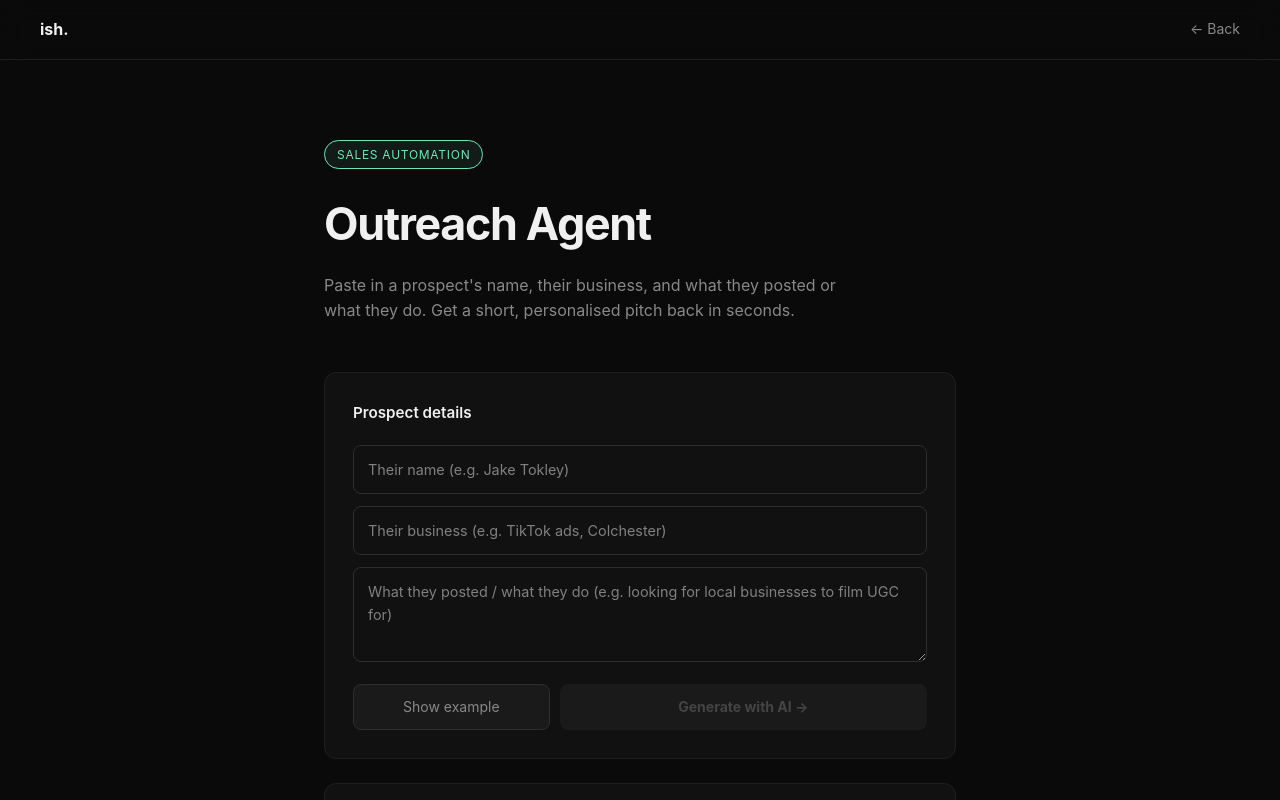
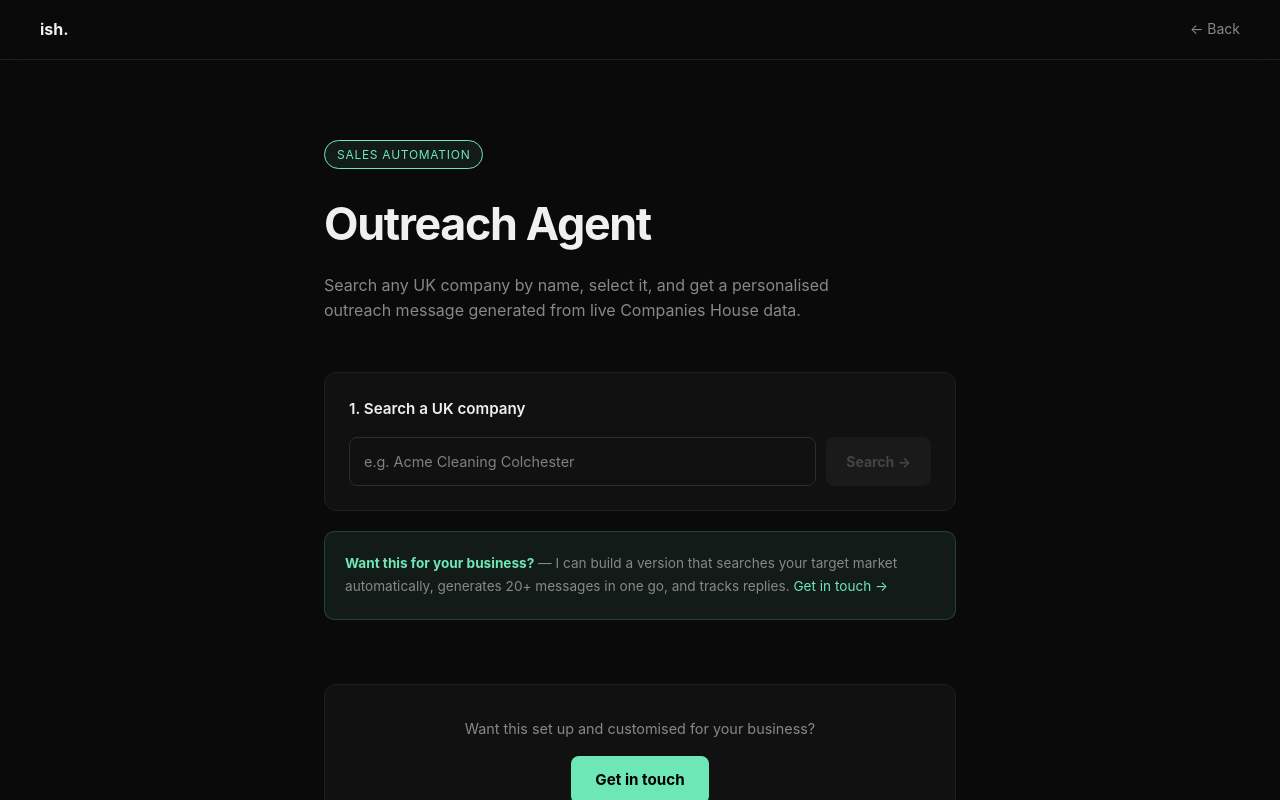
Before and after one commit to reverendish/ish-portfolio, a Next.js app: page /tools/outreach-agent in a window 1280 px wide. Shown: the top 800 px of the page. Built offline with nearby package versions, Linux system fonts and the light colour scheme.

Commit message:
Replace outreach demo with live Companies House search + AI generation

```diff
--- /dev/null
+++ b/app/api/companies/route.ts
@@ -0,0 +1,41 @@
+import { NextRequest, NextResponse } from "next/server";
+
+export async function GET(req: NextRequest) {
+  const { searchParams } = new URL(req.url);
+  const q = searchParams.get("q");
+  if (!q) return NextResponse.json({ error: "Missing query" }, { status: 400 });
+
+  const apiKey = process.env.COMPANIES_HOUSE_API_KEY;
+  if (!apiKey) return NextResponse.json({ error: "API key not configured" }, { status: 500 });
+
+  const credentials = Buffer.from(`${apiKey}:`).toString("base64");
+
+  const res = await fetch(
+    `https://api.company-information.service.gov.uk/search/companies?q=${encodeURIComponent(q)}&items_per_page=10`,
+    { headers: { Authorization: `Basic ${credentials}` } }
+  );
+
+  if (!res.ok) return NextResponse.json({ error: "Companies House error" }, { status: 502 });
+
+  const data = await res.json();
+
+  const companies = (data.items || [])
+    .filter((c: Record<string, unknown>) => c.company_status === "active")
+    .slice(0, 8)
+    .map((c: Record<string, unknown>) => {
+      const addr = c.address as Record<string, string> | undefined;
+      return {
+        name: c.title,
+        number: c.company_number,
+        type: c.company_type,
+        status: c.company_status,
+        incorporated: c.date_of_creation,
+        address: addr
+          ? [addr.address_line_1, addr.locality, addr.postal_code].filter(Boolean).join(", ")
+          : "",
+        sic: (c.description as string) || "",
+      };
+    });
+
+  return NextResponse.json({ companies });
+}
--- a/app/tools/outreach-agent/page.tsx
+++ b/app/tools/outreach-agent/page.tsx
@@ -2,79 +2,250 @@
 import { useState } from "react";
 import ToolShell from "@/components/ToolShell";
 
-const SIMULATED = `Hey Jake, fellow Colchester person here.
+interface Company {
+  name: string;
+  number: string;
+  type: string;
+  incorporated: string;
+  address: string;
+  sic: string;
+}
 
-Saw your post about the TikTok ad work — I build scripts and content briefs with AI, might save you a few hours a week.
-
-Worth a quick chat?`;
+type Phase = "search" | "selected" | "generated";
 
 export default function OutreachAgent() {
-  const [form, setForm] = useState({ name: "", business: "", context: "" });
-  const [result, setResult] = useState(SIMULATED);
-  const [loading, setLoading] = useState(false);
+  const [query, setQuery] = useState("");
+  const [results, setResults] = useState<Company[]>([]);
+  const [selected, setSelected] = useState<Company | null>(null);
+  const [context, setContext] = useState("");
+  const [message, setMessage] = useState("");
+  const [phase, setPhase] = useState<Phase>("search");
+  const [searching, setSearching] = useState(false);
+  const [generating, setGenerating] = useState(false);
   const [copied, setCopied] = useState(false);
+  const [error, setError] = useState("");
 
-  const runDemo = () => {
-    setResult(SIMULATED);
+  const search = async () => {
+    if (!query.trim()) return;
+    setSearching(true);
+    setError("");
+    setResults([]);
+    setSelected(null);
+    setPhase("search");
+    try {
+      const res = await fetch(`/api/companies?q=${encodeURIComponent(query)}`);
+      const data = await res.json();
+      if (data.error) { setError(data.error); return; }
+      setResults(data.companies || []);
+      if ((data.companies || []).length === 0) setError("No active companies found. Try a different search.");
+    } catch {
+      setError("Search failed. Try again.");
+    } finally {
+      setSearching(false);
+    }
   };
 
-  const runReal = async () => {
-    if (!form.name || !form.business) return;
-    setLoading(true);
-    try {
-      const res = await fetch("/api/generate", { method: "POST", headers: { "Content-Type": "application/json" }, body: JSON.stringify({ tool: "outreach", inputs: form }) });
-      const data = await res.json();
-      setResult(data.result);
-    } catch { setResult("Something went wrong. Try again."); }
-    setLoading(false);
+  const select = (c: Company) => {
+    setSelected(c);
+    setPhase("selected");
+    setMessage("");
+    setContext("");
   };
 
-  const copy = () => { navigator.clipboard.writeText(result); setCopied(true); setTimeout(() => setCopied(false), 1500); };
+  const generate = async () => {
+    if (!selected) return;
+    setGenerating(true);
+    setError("");
+    try {
+      const res = await fetch("/api/generate", {
+        method: "POST",
+        headers: { "Content-Type": "application/json" },
+        body: JSON.stringify({
+          tool: "outreach",
+          inputs: {
+            name: selected.name,
+            business: `${selected.sic || selected.type}, ${selected.address}`,
+            context: context || `Incorporated ${selected.incorporated}`,
+          },
+        }),
+      });
+      const data = await res.json();
+      setMessage(data.result);
+      setPhase("generated");
+    } catch {
+      setError("Generation failed. Try again.");
+    } finally {
+      setGenerating(false);
+    }
+  };
 
-  const inputStyle: React.CSSProperties = { width: "100%", padding: "12px 14px", background: "var(--surface)", border: "1px solid var(--border-2)", borderRadius: "8px", color: "var(--text)", fontSize: "0.9rem", fontFamily: "inherit", outline: "none", marginBottom: "12px" };
+  const copy = () => {
+    navigator.clipboard.writeText(message);
+    setCopied(true);
+    setTimeout(() => setCopied(false), 1500);
+  };
+
+  const reset = () => {
+    setPhase("search");
+    setSelected(null);
+    setResults([]);
+    setQuery("");
+    setMessage("");
+    setContext("");
+    setError("");
+  };
+
+  const box: React.CSSProperties = {
+    padding: "24px",
+    background: "var(--surface)",
+    border: "1px solid var(--border)",
+    borderRadius: "12px",
+  };
+
+  const inputStyle: React.CSSProperties = {
+    width: "100%",
+    padding: "12px 14px",
+    background: "var(--surface)",
+    border: "1px solid var(--border-2)",
+    borderRadius: "8px",
+    color: "var(--text)",
+    fontSize: "0.9rem",
+    fontFamily: "inherit",
+    outline: "none",
+    boxSizing: "border-box",
+  };
+
+  const btn = (active: boolean): React.CSSProperties => ({
+    padding: "11px 20px",
+    background: active ? "var(--accent)" : "var(--surface-2)",
+    color: active ? "#000" : "var(--faint)",
+    border: "none",
+    borderRadius: "8px",
+    fontWeight: 700,
+    fontSize: "0.875rem",
+    cursor: active ? "pointer" : "default",
+    transition: "all 0.2s",
+  });
 
   return (
     <ToolShell
       title="Outreach Agent"
       tag="Sales automation"
-      description="Paste in a prospect's name, their business, and what they posted or what they do. Get a short, personalised pitch back in seconds."
+      description="Search any UK company by name, select it, and get a personalised outreach message generated from live Companies House data."
     >
-      <div style={{ display: "grid", gap: "24px" }}>
-        {/* Inputs */}
-        <div style={{ padding: "28px", background: "var(--surface)", border: "1px solid var(--border)", borderRadius: "12px" }}>
-          <h3 style={{ fontWeight: 600, marginBottom: "20px", fontSize: "0.95rem" }}>Prospect details</h3>
-          <input placeholder="Their name (e.g. Jake Tokley)" value={form.name} onChange={e => setForm(f => ({ ...f, name: e.target.value }))} style={inputStyle} />
-          <input placeholder="Their business (e.g. TikTok ads, Colchester)" value={form.business} onChange={e => setForm(f => ({ ...f, business: e.target.value }))} style={inputStyle} />
-          <textarea rows={3} placeholder="What they posted / what they do (e.g. looking for local businesses to film UGC for)" value={form.context} onChange={e => setForm(f => ({ ...f, context: e.target.value }))} style={{ ...inputStyle, resize: "vertical", marginBottom: 0 }} />
-          <div style={{ display: "flex", gap: "10px", marginTop: "14px" }}>
-            <button onClick={runDemo} style={{ flex: 1, padding: "11px", background: "var(--surface-2)", border: "1px solid var(--border-2)", borderRadius: "8px", color: "var(--muted)", fontSize: "0.875rem", cursor: "pointer" }}>
-              Show example
-            </button>
-            <button onClick={runReal} disabled={loading || !form.name} style={{ flex: 2, padding: "11px", background: form.name ? "var(--accent)" : "var(--surface-2)", color: form.name ? "#000" : "var(--faint)", border: "none", borderRadius: "8px", fontWeight: 700, fontSize: "0.875rem", cursor: form.name ? "pointer" : "default", transition: "all 0.2s" }}>
-              {loading ? "Generating..." : "Generate with AI →"}
+      <div style={{ display: "grid", gap: "20px" }}>
+
+        {/* Step 1: Search */}
+        <div style={box}>
+          <h3 style={{ fontWeight: 600, marginBottom: "16px", fontSize: "0.95rem" }}>
+            {phase !== "search" ? "✓ Company selected" : "1. Search a UK company"}
+          </h3>
+
+          {phase === "search" && (
+            <>
+              <div style={{ display: "flex", gap: "10px" }}>
+                <input
+                  placeholder="e.g. Acme Cleaning Colchester"
+                  value={query}
+                  onChange={e => setQuery(e.target.value)}
+                  onKeyDown={e => e.key === "Enter" && search()}
+                  style={{ ...inputStyle, flex: 1 }}
+                />
+                <button onClick={search} disabled={searching || !query.trim()} style={btn(!!query.trim() && !searching)}>
+                  {searching ? "Searching..." : "Search →"}
                 </button>
               </div>
+
+              {error && (
+                <p style={{ marginTop: "12px", fontSize: "0.85rem", color: "#f87171" }}>{error}</p>
+              )}
+
+              {results.length > 0 && (
+                <div style={{ marginTop: "16px", display: "grid", gap: "8px" }}>
+                  {results.map(c => (
+                    <button
+                      key={c.number}
+                      onClick={() => select(c)}
+                      style={{
+                        textAlign: "left",
+                        padding: "14px 16px",
+                        background: "var(--surface-2)",
+                        border: "1px solid var(--border-2)",
+                        borderRadius: "8px",
+                        cursor: "pointer",
+                        width: "100%",
+                      }}
+                    >
+                      <div style={{ fontWeight: 600, fontSize: "0.9rem", color: "var(--text)", marginBottom: "4px" }}>
+                        {c.name}
+                      </div>
+                      <div style={{ fontSize: "0.78rem", color: "var(--muted)" }}>
+                        {c.address}{c.sic ? ` · ${c.sic}` : ""}
+                      </div>
+                    </button>
+                  ))}
+                </div>
+              )}
+            </>
+          )}
+
+          {phase !== "search" && selected && (
+            <div style={{ display: "flex", justifyContent: "space-between", alignItems: "center" }}>
+              <div>
+                <div style={{ fontWeight: 600, color: "var(--text)" }}>{selected.name}</div>
+                <div style={{ fontSize: "0.8rem", color: "var(--muted)", marginTop: "2px" }}>{selected.address}</div>
+              </div>
+              <button onClick={reset} style={{ fontSize: "0.8rem", color: "var(--muted)", background: "none", border: "none", cursor: "pointer" }}>
+                Change
+              </button>
+            </div>
+          )}
         </div>
 
-        {/* Output */}
-        <div style={{ padding: "28px", background: "var(--surface)", border: "1px solid var(--border)", borderRadius: "12px" }}>
+        {/* Step 2: Generate */}
+        {phase !== "search" && (
+          <div style={box}>
+            <h3 style={{ fontWeight: 600, marginBottom: "16px", fontSize: "0.95rem" }}>2. Generate message</h3>
+            <textarea
+              rows={2}
+              placeholder="Optional: add context (e.g. 'they recently expanded', 'their website looks outdated')"
+              value={context}
+              onChange={e => setContext(e.target.value)}
+              style={{ ...inputStyle, resize: "vertical", marginBottom: "12px" }}
+            />
+            <button onClick={generate} disabled={generating} style={btn(!generating)}>
+              {generating ? "Generating..." : "Generate with AI →"}
+            </button>
+          </div>
+        )}
+
+        {/* Step 3: Output */}
+        {phase === "generated" && message && (
+          <div style={box}>
             <div style={{ display: "flex", justifyContent: "space-between", alignItems: "center", marginBottom: "16px" }}>
-            <h3 style={{ fontWeight: 600, fontSize: "0.95rem" }}>Output</h3>
+              <h3 style={{ fontWeight: 600, fontSize: "0.95rem" }}>3. Your message</h3>
+              <div style={{ display: "flex", gap: "8px" }}>
+                <button onClick={generate} style={{ fontSize: "0.8rem", padding: "6px 14px", background: "transparent", border: "1px solid var(--border-2)", borderRadius: "6px", color: "var(--muted)", cursor: "pointer" }}>
+                  Regenerate
+                </button>
                 <button onClick={copy} style={{ fontSize: "0.8rem", padding: "6px 14px", background: "transparent", border: "1px solid var(--border-2)", borderRadius: "6px", color: copied ? "var(--accent)" : "var(--muted)", cursor: "pointer" }}>
                   {copied ? "Copied!" : "Copy"}
                 </button>
               </div>
-          <div style={{ fontFamily: "monospace", fontSize: "0.875rem", lineHeight: 1.8, color: "var(--text)", whiteSpace: "pre-wrap", minHeight: "80px" }}>
-            {loading ? <span style={{ color: "var(--accent)" }}>▋ Generating...</span> : result}
+            </div>
+            <div style={{ fontFamily: "monospace", fontSize: "0.875rem", lineHeight: 1.8, color: "var(--text)", whiteSpace: "pre-wrap" }}>
+              {message}
             </div>
           </div>
+        )}
 
-        {/* How to use */}
+        {/* CTA */}
         <div style={{ padding: "20px", background: "var(--accent-dim)", border: "1px solid rgba(110,231,183,0.2)", borderRadius: "10px" }}>
           <p style={{ fontSize: "0.85rem", color: "var(--muted)", lineHeight: 1.7 }}>
-            <strong style={{ color: "var(--accent)" }}>Customised version</strong> — for your business, I&apos;d train this on your tone of voice, typical client types, and what you actually offer. It can pull from a prospect list automatically and output 20+ messages in one go.
+            <strong style={{ color: "var(--accent)" }}>Want this for your business?</strong> — I can build a version that searches your target market automatically, generates 20+ messages in one go, and tracks replies. <a href="/#contact" style={{ color: "var(--accent)" }}>Get in touch →</a>
           </p>
         </div>
+
       </div>
     </ToolShell>
   );
```
Lines whose indentation alone changed are shown as unchanged.
